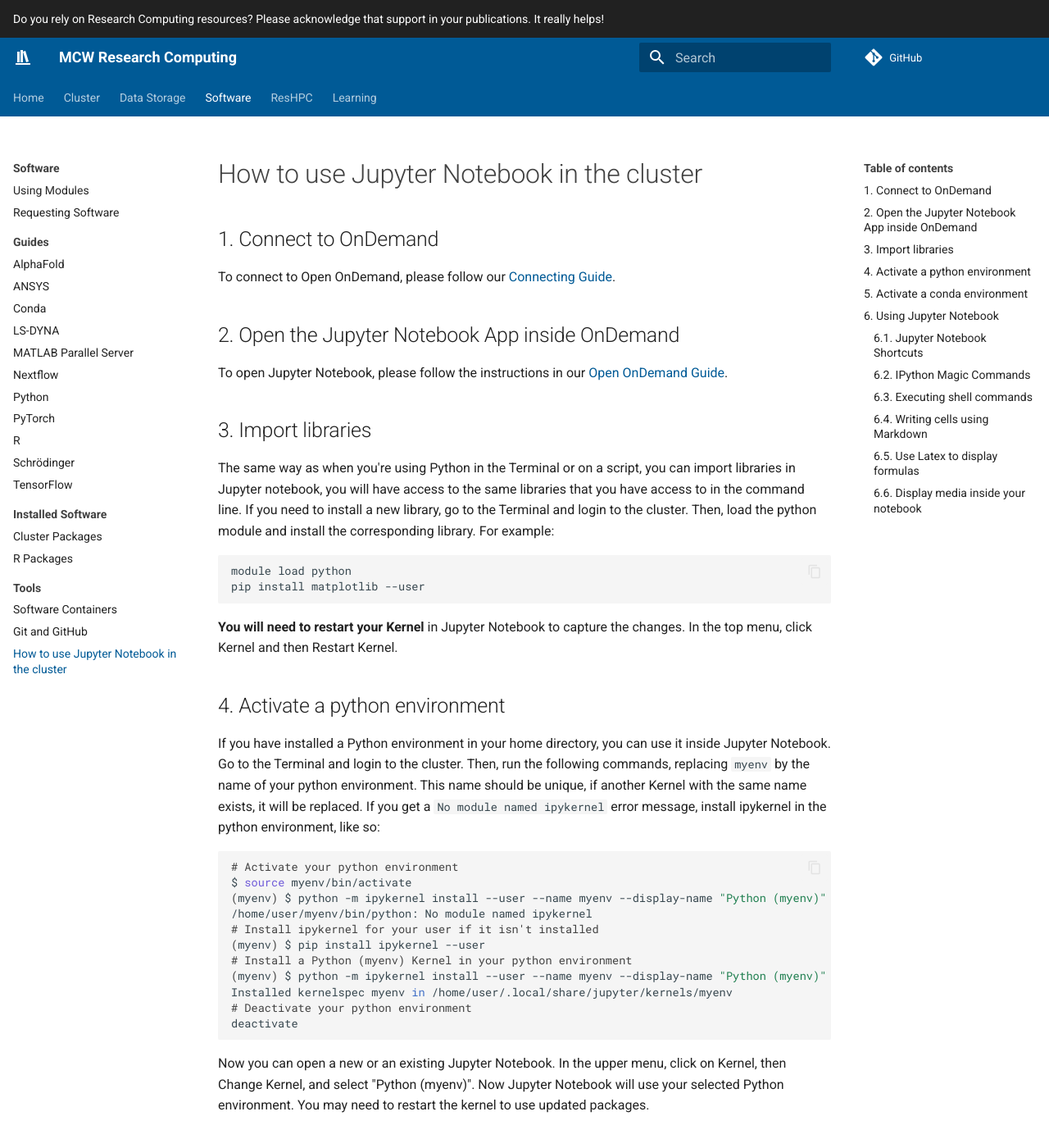
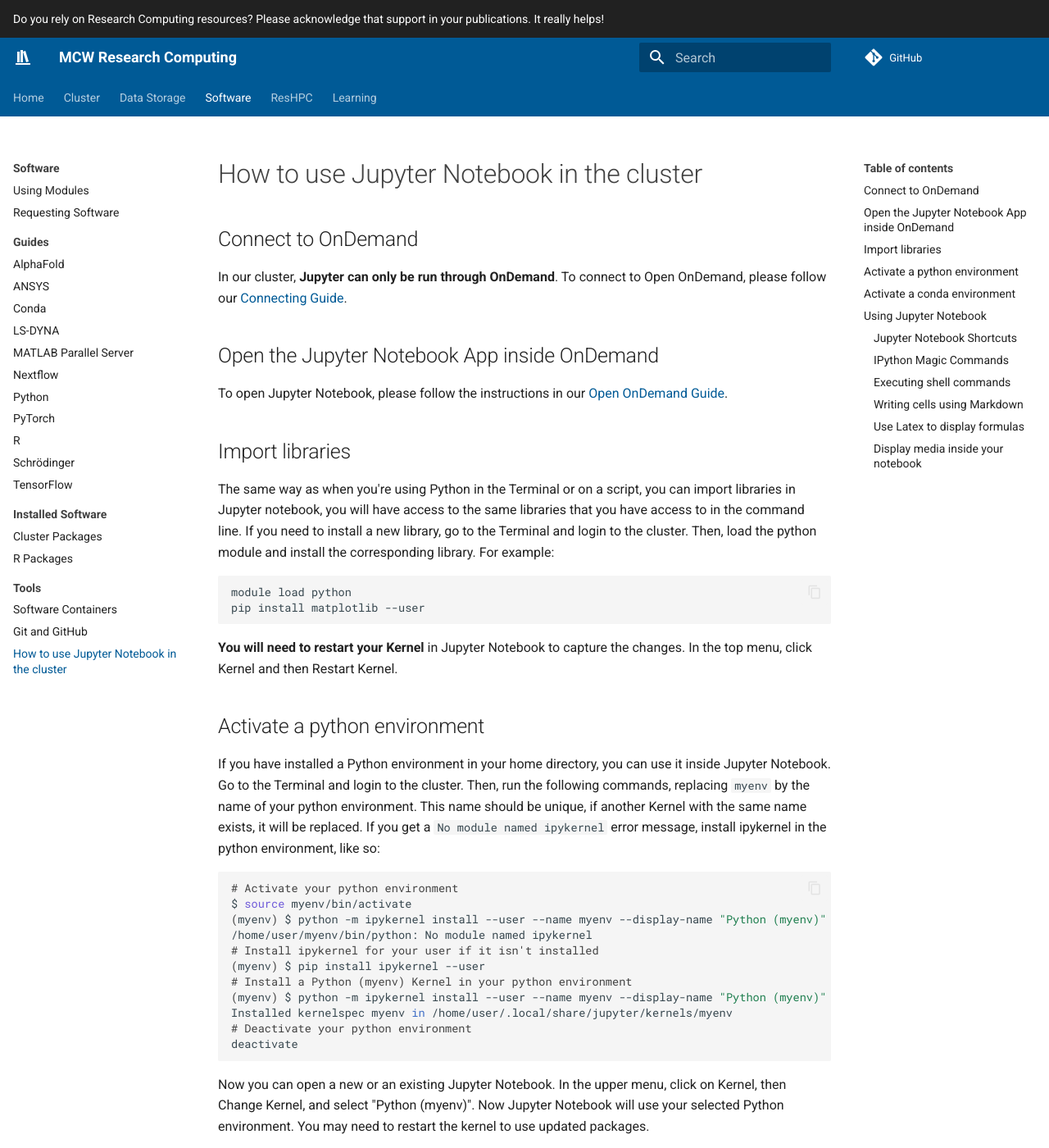
Before and after one commit to mcw-rcc/mcw-rcc.github.io, an MkDocs documentation site: the page built from docs/learning/jupyter.md, in a window 1280 px wide and 1400 px high. Shown: the whole window at 82% size. Built offline with MkDocs 1.6.1 and Material for MkDocs 9.7.7, drawn with Linux system fonts in a browser that asks for light colours; comment, search, counter and statistics services are not loaded; some of the changed text lies outside the part shown.

Commit message:
Update jupyter.md
- removed numbering in the titles
- made it clear that jupyter can only be run through OnDemand

````diff
--- a/docs/learning/jupyter.md
+++ b/docs/learning/jupyter.md
@@ -1,14 +1,14 @@
 # How to use Jupyter Notebook in the cluster
 
-## 1. Connect to OnDemand
+## Connect to OnDemand
 
-To connect to Open OnDemand, please follow our [Connecting Guide](../cluster/access/ondemand.md).
+In our cluster, **Jupyter can only be run through OnDemand**. To connect to Open OnDemand, please follow our [Connecting Guide](../cluster/access/ondemand.md).
 
-## 2. Open the Jupyter Notebook App inside OnDemand
+## Open the Jupyter Notebook App inside OnDemand
 
 To open Jupyter Notebook, please follow the instructions in our [Open OnDemand Guide](./cluster/access/ondemand.md#Jupyter-Notebook-Example).
 
-## 3. Import libraries
+## Import libraries
 
 The same way as when you're using Python in the Terminal or on a script, you can import libraries in Jupyter notebook, you will have access to the same libraries that you have access to in the command line. If you need to install a new library, go to the Terminal and login to the cluster. Then, load the python module and install the corresponding library. For example:
 
@@ -19,7 +19,7 @@
 
 **You will need to restart your Kernel** in Jupyter Notebook to capture the changes. In the top menu, click Kernel and then Restart Kernel.
 
-## 4. Activate a python environment
+## Activate a python environment
 
 If you have installed a Python environment in your home directory, you can use it inside Jupyter Notebook. Go to the Terminal and login to the cluster. Then, run the following commands, replacing `myenv` by the name of your python environment. This name should be unique, if another Kernel with the same name exists, it will be replaced. If you get a `No module named ipykernel` error message, install ipykernel in the python environment, like so:
 
@@ -39,7 +39,7 @@
 
 Now you can open a new or an existing Jupyter Notebook. In the upper menu, click on Kernel, then Change Kernel, and select "Python (myenv)". Now Jupyter Notebook will use your selected Python environment. You may need to restart the kernel to use updated packages.
 
-## 5. Activate a conda environment
+## Activate a conda environment
 
 If you have a Conda environment in your home directory, you can use it inside Jupyter Notebook. Go to the Terminal and login to the cluster. Then, run the following commands, replacing `mycondaenv` by the name of your conda environment. This name should be unique, if another Kernel with the same name exists, it will be replaced. The last step, deactivating your conda environment, is important. Otherwise, you will have problems opening Jupyter Notebook.
 
@@ -64,7 +64,7 @@
 
 Now you can open a new or an existing Jupyter Notebook. In the upper menu, click on Kernel, then Change Kernel, and select "Python (mycondaenv)". Now Jupyter Notebook will use your selected Python environment. You may need to restart the kernel to use updated packages.
 
-## 6. Using Jupyter Notebook
+## Using Jupyter Notebook
 
 Once you are in Jupyter Notebook, you can type any Python commands into the cells and execute them with the play button or in the upper menu, selecting Run, and then Run Selected Cell, or using the keys shift+return while located over the cell that you want to execute. You can follow this complete [Python guide](https://www.w3schools.com/python/){:target="_blank"} to learn how to program in Python.
 
@@ -72,7 +72,7 @@
 
 Please visit [The Jupyter Notebook documentation](https://jupyter-notebook.readthedocs.io/en/stable/notebook.html){:target="_blank"} for more details about Jupyter Notebook and how to use it.
 
-### 6.1. Jupyter Notebook Shortcuts
+### Jupyter Notebook Shortcuts
 
 To Enter to Command Mode in the current cell: Esc
 While in Command Mode you can use the following keys:
@@ -106,7 +106,7 @@
 | Shift + Control + f | Open/close file menu |
 | Shift + Enter | Runs the current cell and moves to the next one. |
 
-### 6.2. IPython Magic Commands
+### IPython Magic Commands
 
 IPython magic commands provide shortcuts for common tasks. To see the list of all magic commands, type `%lsmagic` in a cell and then run the cell or visit the [IPython Documentation](https://ipython.readthedocs.io/en/stable/interactive/magics.html){:target="_blank"}. Here are a few examples of useful things that can be done using the IPython Magic commands:
 
@@ -129,7 +129,7 @@
 | `%time` | Print the execution time of a line. |
 | `%who` | See list of environment variables. |
 
-### 6.3. Executing shell commands
+### Executing shell commands
 
 As we saw in the table above, you can execute a cell as Bash instead of Python using the `%%bash` magic command. But you can also execute a single line as bash by preceding the line with `!`.
 
@@ -150,11 +150,11 @@
 print(myfiles[2])
 ```
 
-### 6.4. Writing cells using Markdown
+### Writing cells using Markdown
 
 You can run cells as Markdown using the magic command shown in the table above `%%markdown` or selecting Markdown as the language of the current cell. [The Markdown Guide](https://www.markdownguide.org/getting-started/){:target="_blank"} is a great place to start learning Markdown.
 
-### 6.5. Use Latex to display formulas
+### Use Latex to display formulas
 
 You can use Latex to display formulas within Markdown cells. To display Latex code within the current line, surround your expression with a dollar sign on each side. For example: `$x2+y2=8$`. To display the formula in a separate line, wrap it with two dollar signs before and after the Latex code.
 
@@ -166,7 +166,7 @@
 
 ![Latex example output](LatexExampleOutput.png)
 
-### 6.6. Display media inside your notebook
+### Display media inside your notebook
 
 You can display different type of media in your Jupyter Notebook, including images, audio, video or PDF files.
 
````
